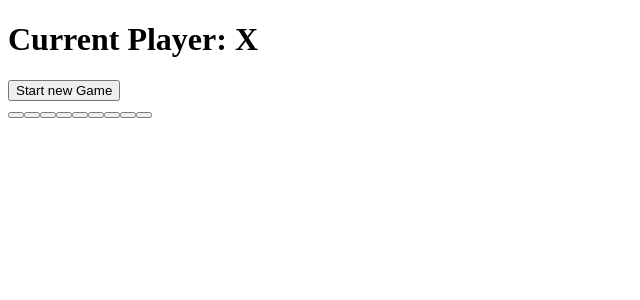
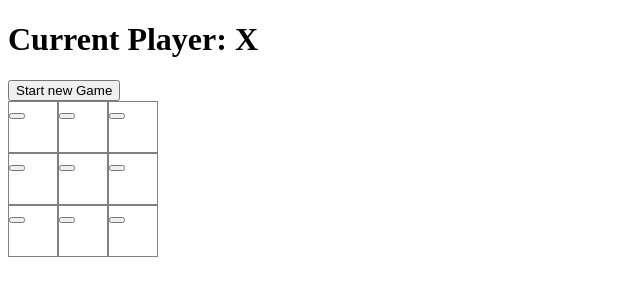
Before and after one commit to JillianAubrey/tictactoe_angular, an Angular app: page / in a window 1280 px wide. Shown: the top 300 px of the page, without its empty margins (0-640 px from the left). Built offline with nearby package versions, Linux system fonts and the light colour scheme.

Commit message:
Style board into grid

```diff
--- a/src/app/board/board.component.scss
+++ b/src/app/board/board.component.scss
@@ -0,0 +1,10 @@
+main {
+  display: grid;
+  grid-template-columns: 50px 50px 50px;
+  grid-gap: 0px;
+}
+
+app-square {
+  border: 1px gray solid;
+  height: 50px;
+}
--- a/src/app/square/square.component.ts
+++ b/src/app/square/square.component.ts
@@ -4,8 +4,7 @@ import { Component, Input } from '@angular/core';
   selector: 'app-square',
   template: `
     <button>{{ value }}</button>
-  `,
-  styles: []
+  `
 })
 export class SquareComponent {
 
```
